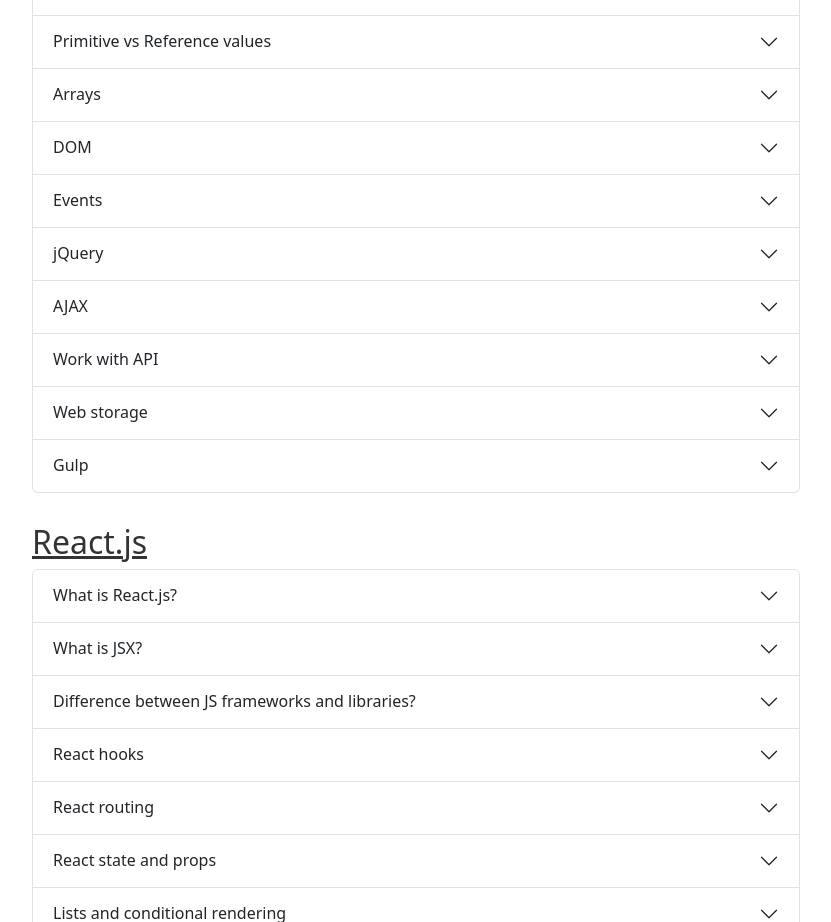
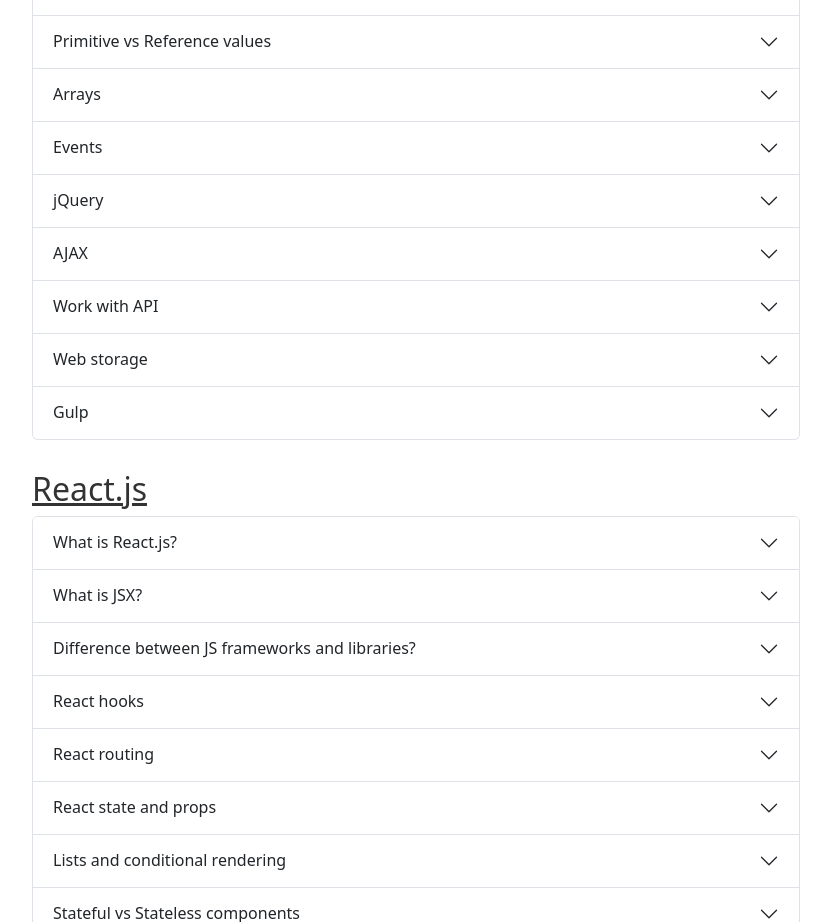
Before and after one commit to annie-uchiha/notes, a React (Create React App) app in the folder quiz-app/: page /notes in a window 1280 px wide. Shown: the part 2200-3122 px from the top of the page, without its empty margins (224-1055 px from the left). Built offline with nearby package versions, Linux system fonts and the light colour scheme.

Commit message:
fix eventKey number

```diff
--- a/quiz-app/src/pages/Notes.js
+++ b/quiz-app/src/pages/Notes.js
@@ -508,7 +508,7 @@ function Notes() {
               </div>
             </Accordion.Body>
           </Accordion.Item>
-          <Accordion.Item eventKey="14">
+          <Accordion.Item eventKey="15">
             <Accordion.Header>Arrays</Accordion.Header>
             <Accordion.Body className="notes__section">
               <p>Store collections of data (data lists). They can hold multiple values,
@@ -542,10 +542,7 @@ function Notes() {
               <h6>* spread operator - allows an iterable (array, string) to be expanded into individual elements. Can be used to make copies of arrays, concatenate arrays, pass function arguments, etc.</h6>
             </Accordion.Body>
           </Accordion.Item>
-          <Accordion.Item eventKey="15">
-            <Accordion.Header>DOM</Accordion.Header>
-            <Accordion.Body className="notes__section"></Accordion.Body>
-          </Accordion.Item>
+
           <Accordion.Item eventKey="16">
             <Accordion.Header>Events</Accordion.Header>
             <Accordion.Body className="notes__section"></Accordion.Body>
```
